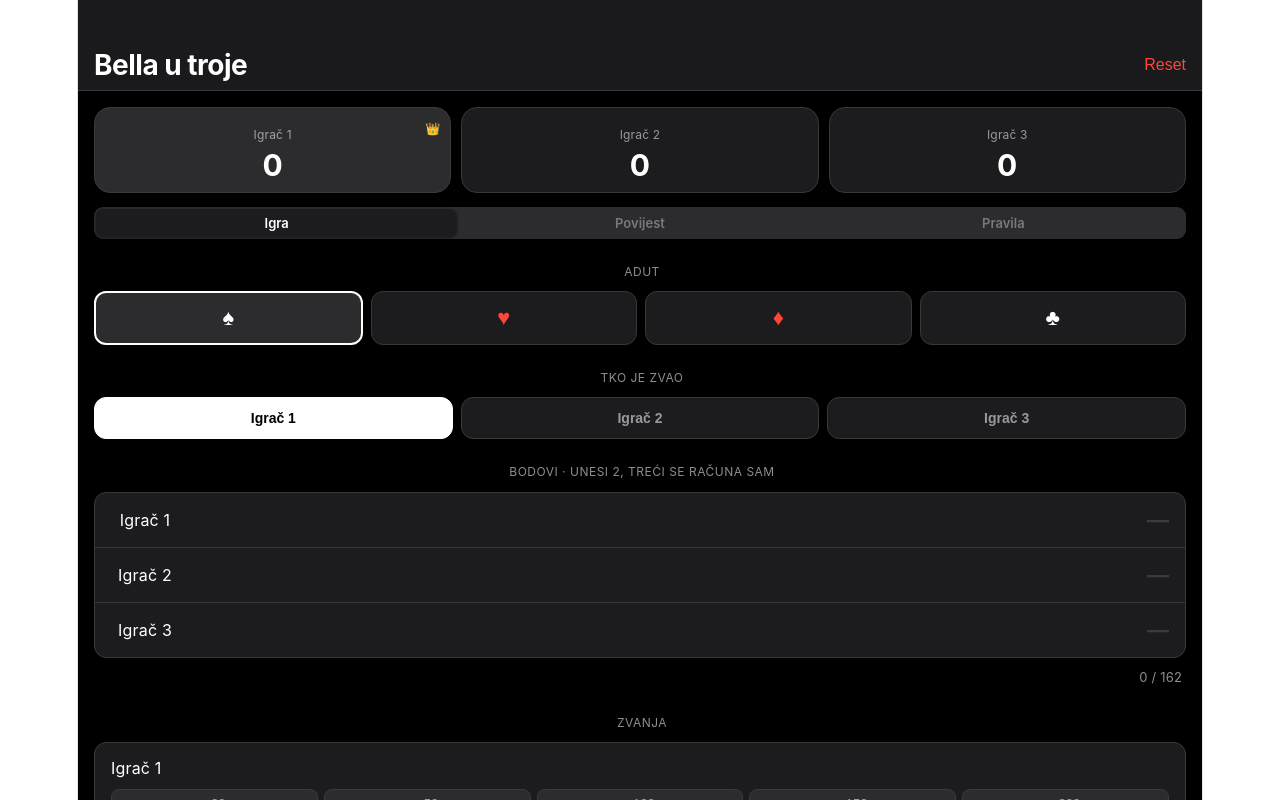
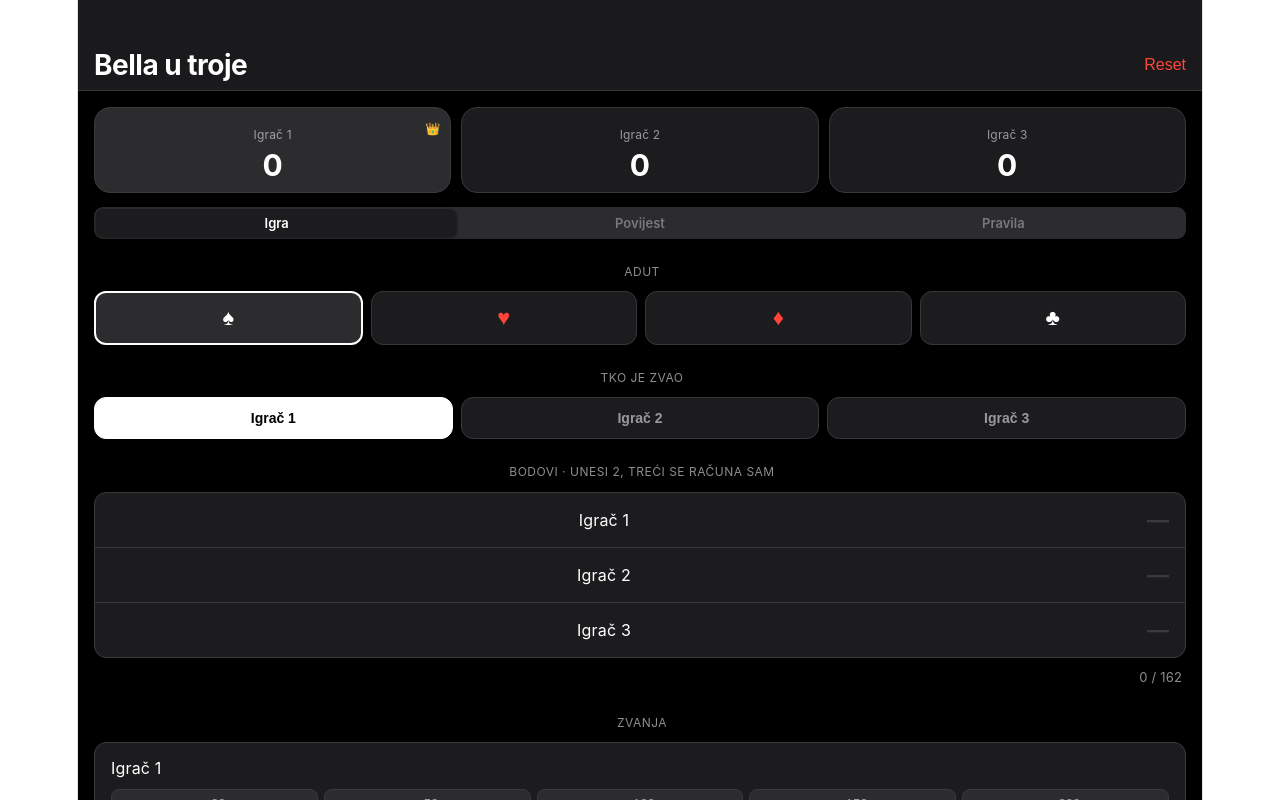
Before and after one commit to SKatava/bella-app, a React (Vite) app: page / in a window 1280 px wide. Shown: the top 800 px of the page. Built offline with nearby package versions, Linux system fonts and the light colour scheme.

Commit message:
ios dark UI redesign

```diff
--- a/src/App.jsx
+++ b/src/App.jsx
@@ -263,14 +263,14 @@ export default function BellaTracker() {
                 borderBottom: i < 2 ? `1px solid ${C.sep}` : "none",
                 padding: "0 16px",
               }}>
-                <div style={{ fontSize: 16, color: C.label, width: 80, flexShrink: 0, paddingRight: 12 }}>{names[i]}</div>
+                <div style={{ fontSize: 16, color: C.label, flex: 1 }}>{names[i]}</div>
                 <input
                   type="text" inputMode="numeric" pattern="[0-9]*"
                   placeholder="—"
                   value={round.points[i]}
                   onChange={e => handlePointChange(i, e.target.value.replace(/[^0-9]/g, ""))}
                   style={{
-                    flex: 1, background: "none", border: "none", outline: "none",
+                    width: 72, flexShrink: 0, background: "none", border: "none", outline: "none",
                     color: i === autoField ? C.label2 : C.white,
                     fontSize: 22, fontWeight: 600, fontFamily: sfDisplay,
                     padding: "14px 0", textAlign: "right",
```
